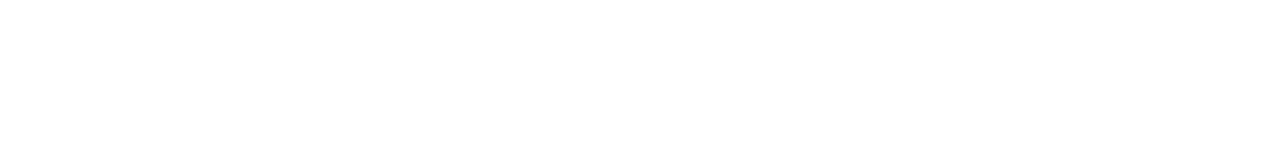
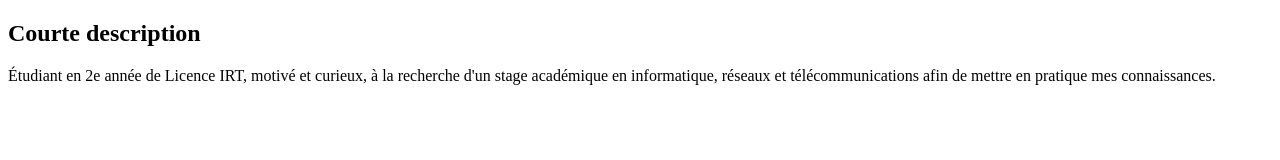
Before and after one commit to nicolasgnangnon-tech/mon-cv, a plain HTML site: page index.html in a window 1280 px wide. Drawn offline with Linux system fonts and the light colour scheme.

Commit message:
mise en place de la section description

```diff
--- a/index.html
+++ b/index.html
@@ -7,6 +7,15 @@
     <link rel="stylesheet" href="style.css">
 </head>
 <body>
+     <!-- 2. Courte description -->
+    <section>
+      <h2>Courte description</h2>
+      <p>
+        Étudiant en 2e année de Licence IRT, motivé et curieux, à la recherche
+        d'un stage académique en informatique, réseaux et télécommunications
+        afin de mettre en pratique mes connaissances.
+      </p>
+    </section>
 
 </body>
 </html>
```
